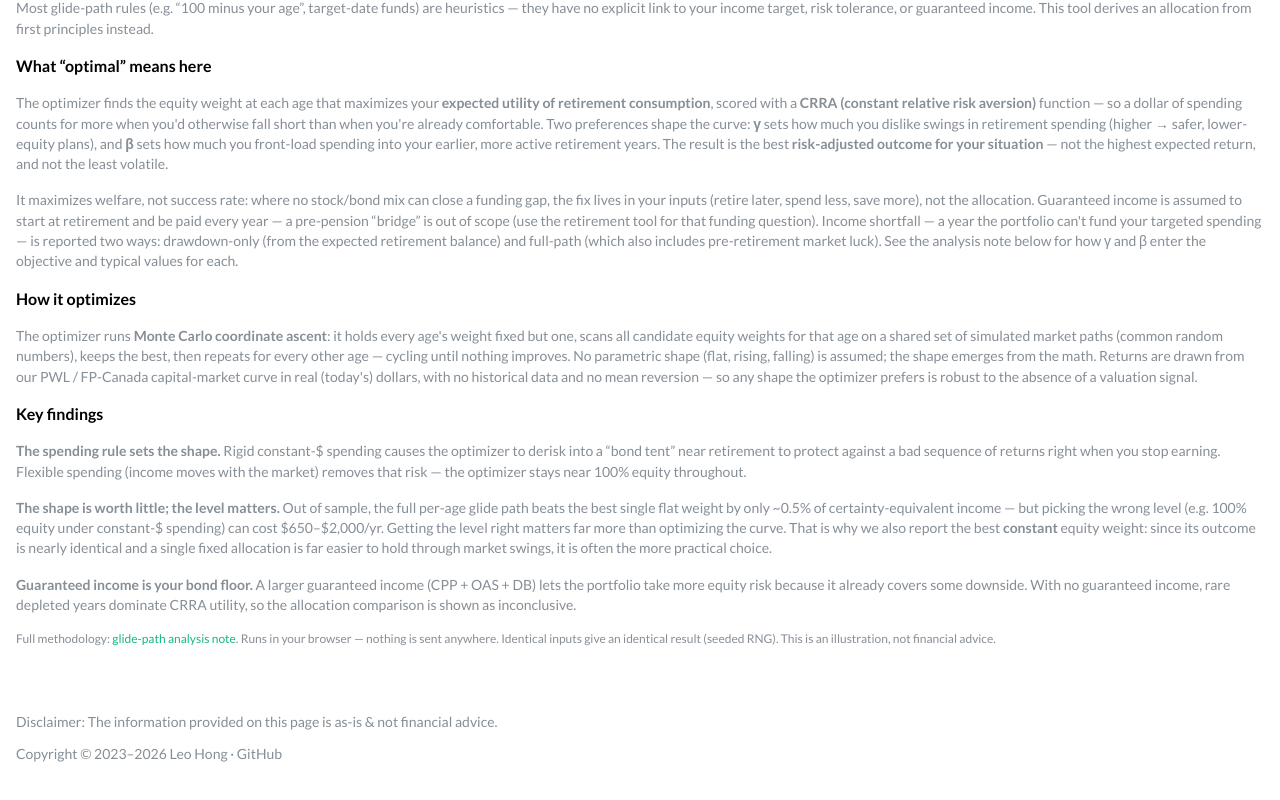
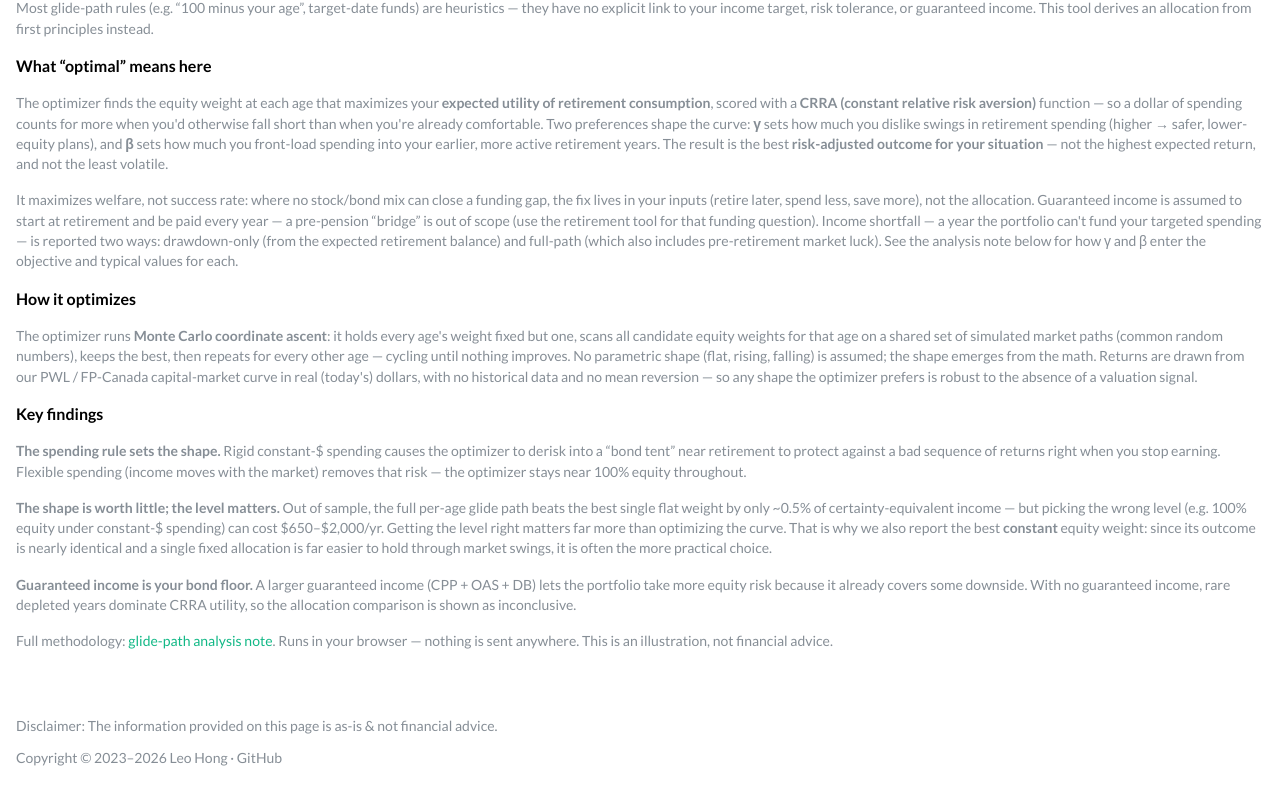
Before and after one commit to low-earth-orbit/rent-vs-buy, a Next.js app: page /glide-path in a window 1280 px wide. Shown: the part 1312-2112 px from the top of the page. Built offline with nearby package versions, Linux system fonts and the light colour scheme.

Commit message:
Update wording in Methodology

```diff
--- a/src/components/glide-path/Methodology.tsx
+++ b/src/components/glide-path/Methodology.tsx
@@ -126,7 +126,7 @@ export default function Methodology() {
           allocation comparison is shown as inconclusive.
         </Point>
 
-        <Text size="xs" c="dimmed">
+        <Text size="sm" c="dimmed">
           Full methodology:{" "}
           <Anchor
             href="https://github.com/low-earth-orbit/personal-finance/blob/main/docs/glidepath-analysis.md"
@@ -135,9 +135,8 @@ export default function Methodology() {
           >
             glide-path analysis note
           </Anchor>
-          . Runs in your browser — nothing is sent anywhere. Identical inputs
-          give an identical result (seeded RNG). This is an illustration, not
-          financial advice.
+          . Runs in your browser — nothing is sent anywhere. This is an
+          illustration, not financial advice.
         </Text>
       </Stack>
     </Container>
```
